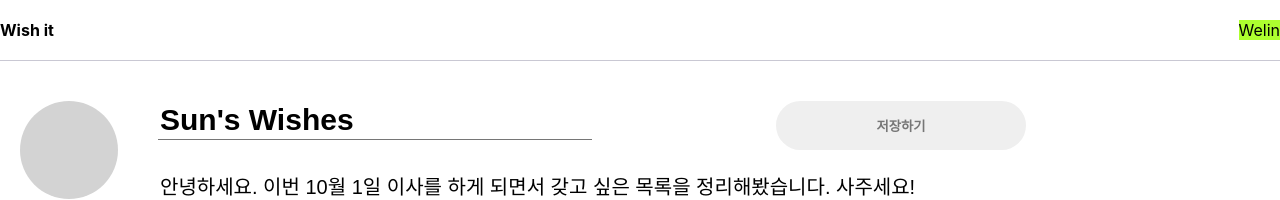
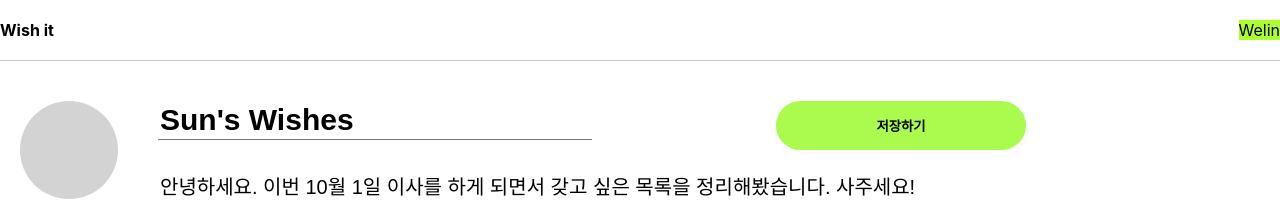
Before and after one commit to welinhong/wish-it, a Next.js app: page /wish/1 in a window 1280 px wide. Both pictures are taken after a click on the button "수정". Shown: the top 200 px of the page. Built offline with nearby package versions, Linux system fonts and the light colour scheme.

Commit message:
스타일 업데이트

```diff
--- a/src/components/Button/index.tsx
+++ b/src/components/Button/index.tsx
@@ -15,7 +15,7 @@ const StyledButton = styled.button`
   padding: 15px;
   border-radius: 40px;
   border: none;
-  color: #767676;
+  background-color: ${({ theme }) => theme.color.primary};
   font-weight: bold;
   align-self: flex-start;
   cursor: pointer;
```
Also changed, not shown: src/components/Modal/index.tsx (+8 -2 lines).
